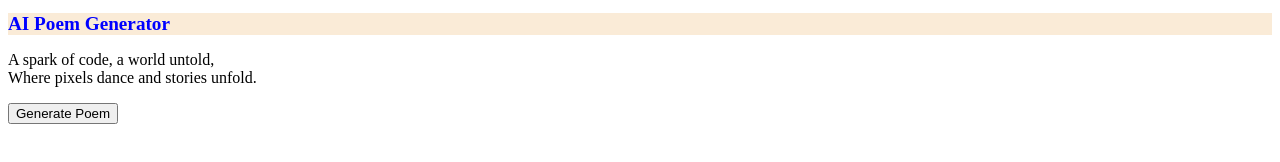
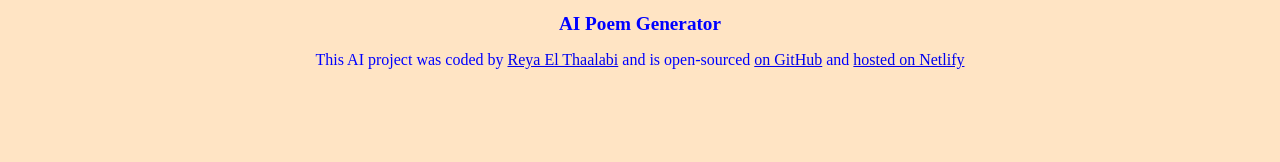
Before and after one commit to Reya0707/AI-Poem-Generator, a plain HTML site: page index.html in a window 1280 px wide. Drawn offline with Linux system fonts and the light colour scheme.

Commit message:
made some style changes, added links to github and netlify

```diff
--- a/index.html
+++ b/index.html
@@ -10,19 +10,18 @@
 
 <body>
 
-  <div class="container">
-    <header>
-      <h1>AI Poem Generator</h1>
-    </header>
-    <section>
-      <div class="poem-container">
-        <p id="generatedPoem">A spark of code, a world untold,<br>
-          Where pixels dance and stories unfold.</p>
-      </div>
-      <button id="generateButton">Generate Poem</button>
-    </section>
-  </div>
+  <h1>
 
+    AI Poem Generator
+  </h1>
+  <footer>
+    <p class="footer">
+      This AI project was coded by
+      <a href="https://github.com/Reya0707" target="_blank">Reya El Thaalabi</a> and is open-sourced
+      <a href="https://github.com/Reya0707/AI-Poem-Generator" target="_blank"> on GitHub</a> and
+      <a href="https://reyaipoemgenerator.netlify.app/" target="_blank">hosted on Netlify</a>
+    </p>
+  </footer>
   <script src="src/index.js"></script>
 </body>
 
--- a/src/style.css
+++ b/src/style.css
@@ -1,5 +1,11 @@
+
+body {
+  text-align: center;
+  color: blue;
+  background-color: bisque;
+}
+
 h1 {
-  background-color: antiquewhite;
   font-size: larger;
   color: blue;
 }
```
